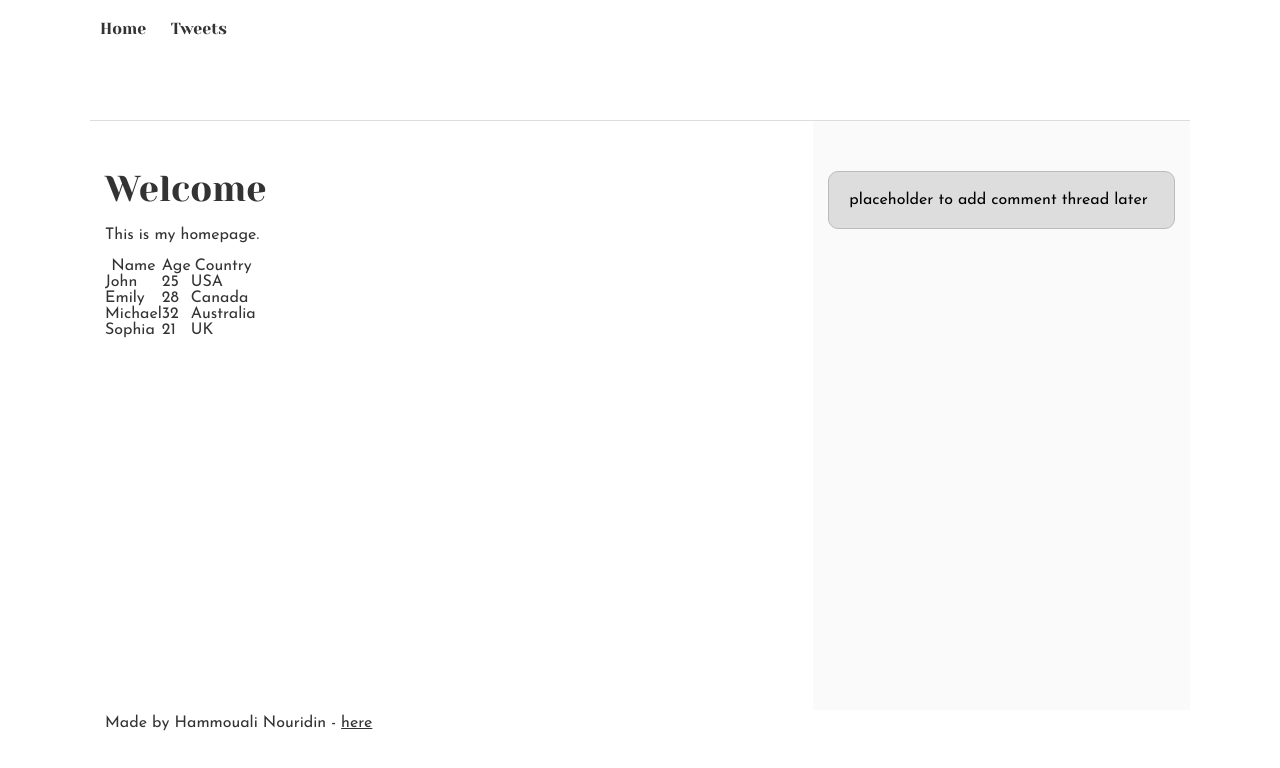
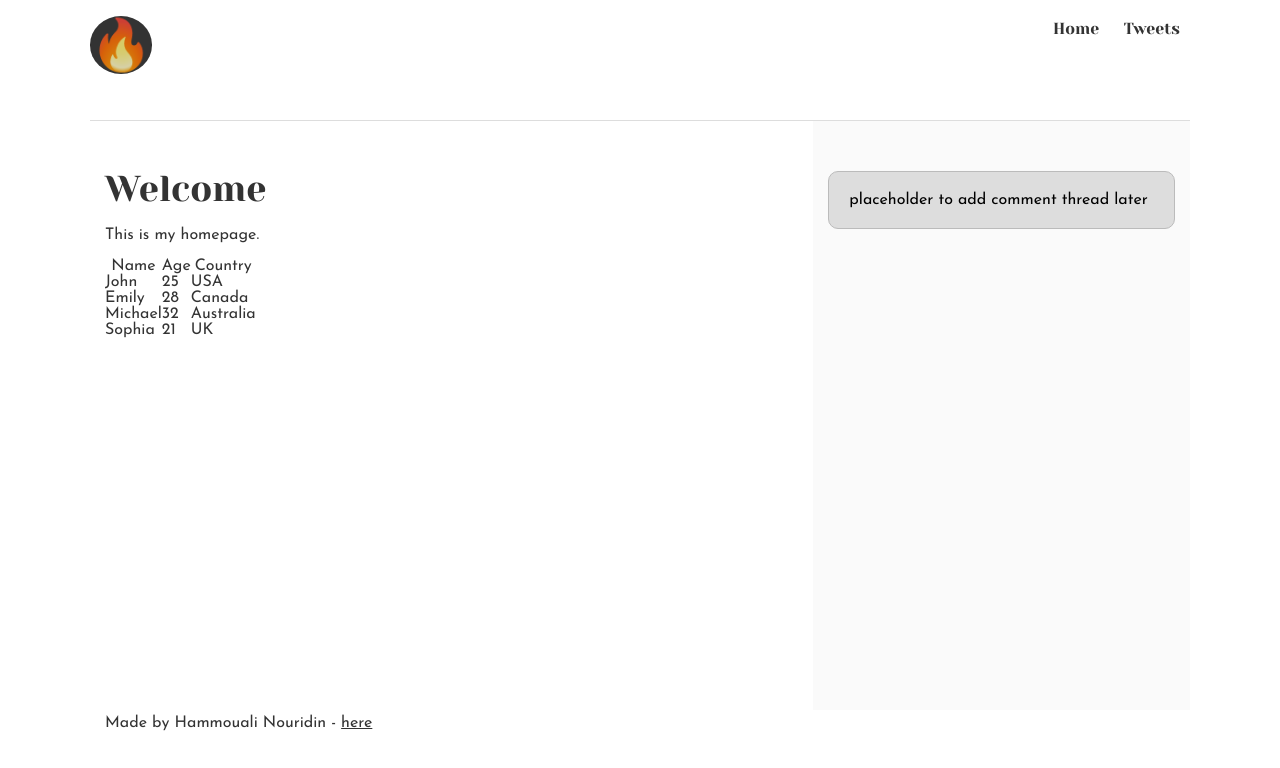
Before and after one commit to n-zero-hub/alx_html_css, a plain HTML site: page index.html in a window 1280 px wide. Drawn offline with Linux system fonts and the light colour scheme.

Commit message:
adding Some more styling

```diff
--- a/index.html
+++ b/index.html
@@ -9,6 +9,7 @@
 </head>
 <body class="works_on_smartphone">
   <header>
+    <i class="logo">&#128293;</i>
     <ul>
       <li><a href="index.html">Home</a></li>
       <li><a href="tweets.html">Tweets</a></li>
--- a/styles.css
+++ b/styles.css
@@ -1,3 +1,12 @@
+.logo {
+    font-size: 50px;
+    background-color: rgb(0, 0, 0, 0.8);
+    border-radius: 50%;
+}
+ul {
+    float: right;
+}
+
 body {
     background-color:rgb(255, 255, 255);
     display: flex;
```
